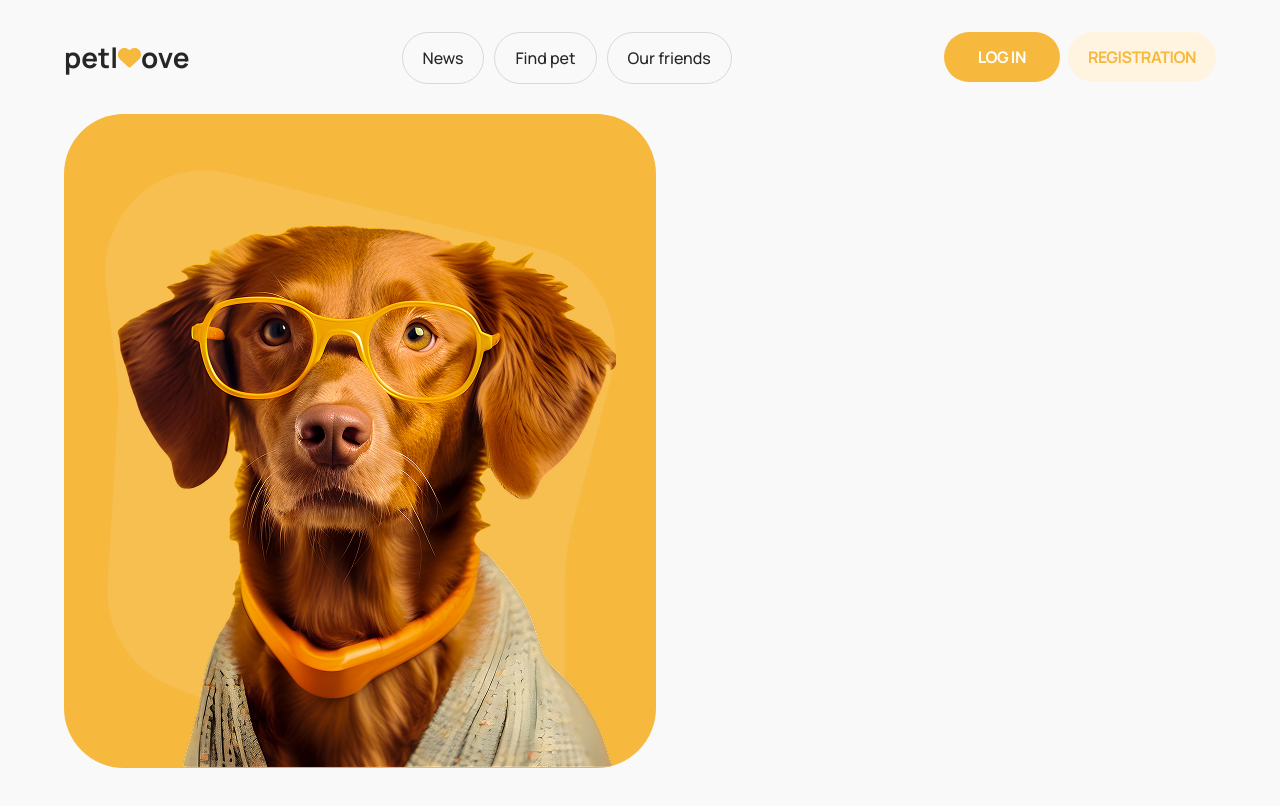
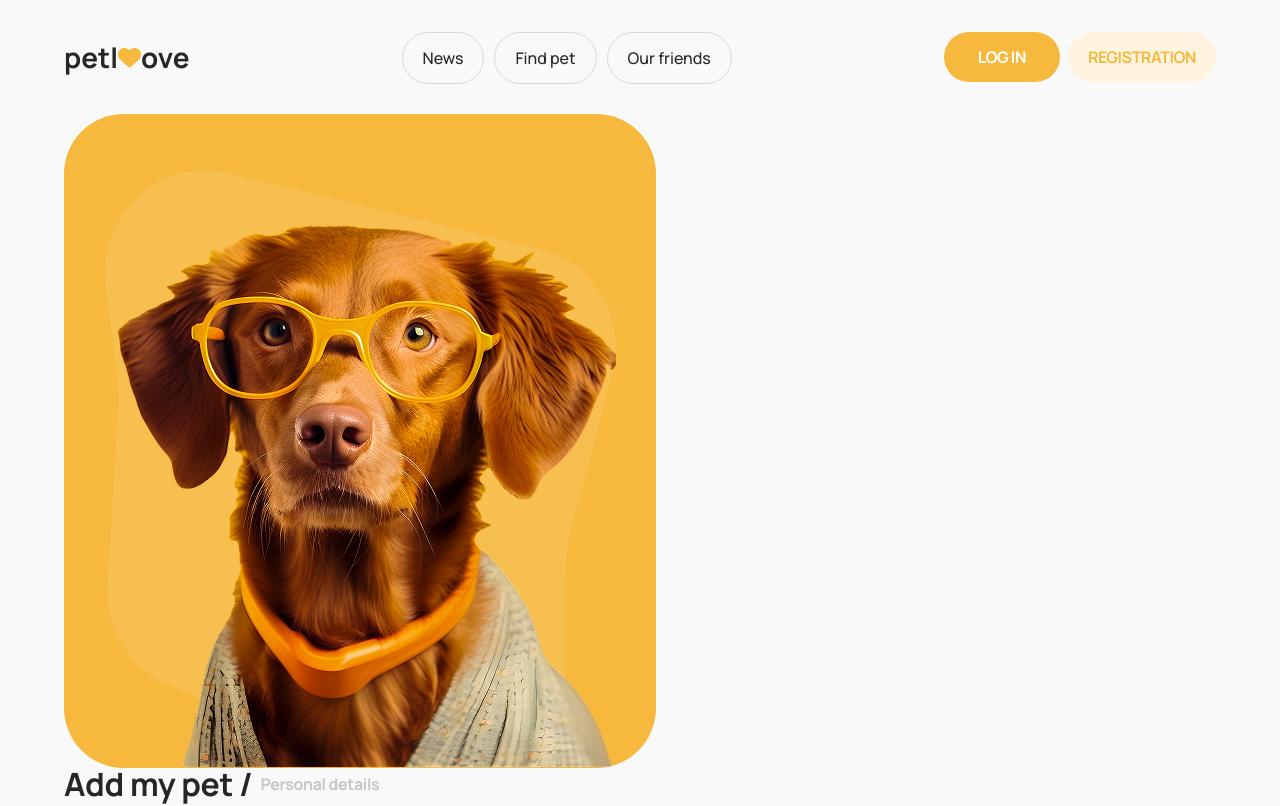
Before and after one commit to iahub4metra/petlove, a React (Vite) app: page /add-pet in a window 1280 px wide. Built offline with nearby package versions, Linux system fonts and the light colour scheme.

Commit message:
feat: added form component

```diff
--- a/src/pages/AddPetPage/AddPetPage.tsx
+++ b/src/pages/AddPetPage/AddPetPage.tsx
@@ -1,3 +1,4 @@
+import AddPetForm from '../../components/AddPetForm/AddPetForm';
 import PetBlock from '../../components/PetBlock/PetBlock';
 
 export default function AddPetPage() {
@@ -5,6 +6,7 @@ export default function AddPetPage() {
         <section>
             <div className="adaptive-container">
                 <PetBlock />
+                <AddPetForm />
             </div>
         </section>
     );
```
